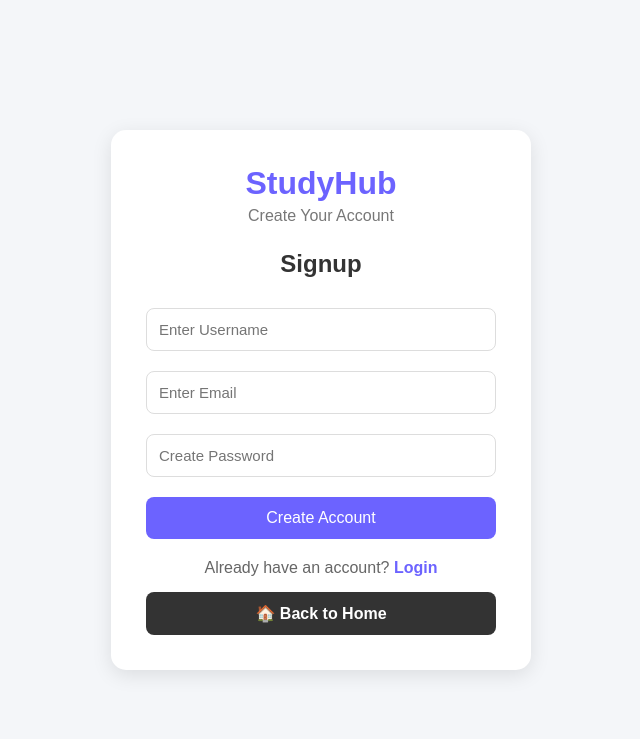
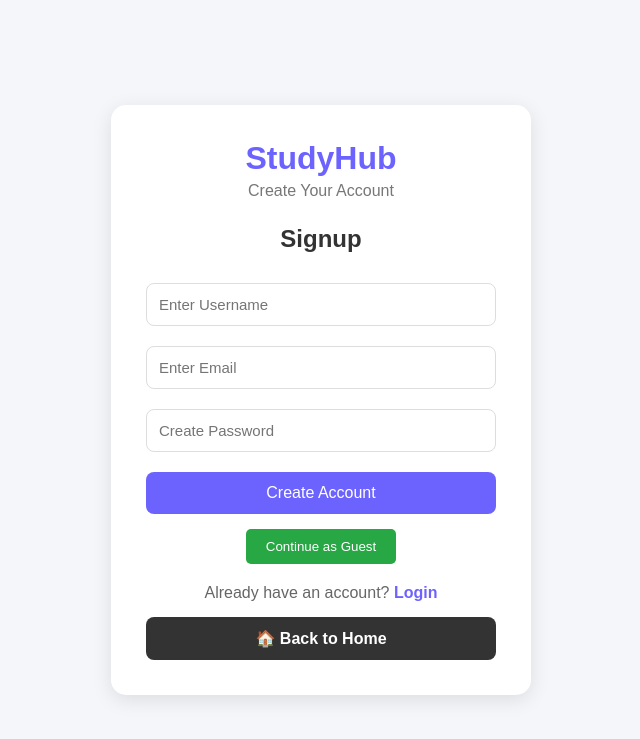
Before and after one commit to JUST11206/flask-tidb, a Flask app: page /signup in a window 1280 px wide. Shown: the top 739 px of the page, without its empty margins (319-959 px from the left). Run offline with Flask 3, Linux system fonts and the light colour scheme.

Commit message:
updated project changes

```diff
--- a/app.py
+++ b/app.py
@@ -164,6 +164,22 @@ def login():
 
 #     return render_template("signup.html")
 
+#this is a temorary guest button for signup
+@app.route('/guest_login')
+def guest_login():
+    session['user'] = "Guest"
+    session['role'] = "guest"
+    return redirect('/dashboard')
+
+@app.route("/dashboard")
+def dashboard():
+
+    user = session.get("user")
+
+    if not user:
+        return redirect("/login")
+
+    return render_template("dashboard.html", username=user)
 #This is 10 june 2026
 
 @app.route("/signup", methods=["GET", "POST"])
@@ -415,6 +431,7 @@ def search():
         results=results
     )
 # Dashboard
+
 @app.route("/dashboard")
 def dash():
 
@@ -435,9 +452,10 @@ def logout():
     return redirect("/login")
 
 #sidebar section
-@app.route("/dashboard")
-def dashboard():
-    return render_template("dashboard.html")
+
+# @app.route("/dashboard")
+# def dashboard():
+#     return render_template("dashboard.html")
 
 @app.route("/notes")
 def note():
--- a/templates/signup.html
+++ b/templates/signup.html
@@ -140,6 +140,27 @@ input:focus{
     margin-bottom:10px;
     text-align:center;
 }
+.guest-btn{
+    display: flex;
+    justify-content: center;
+    margin-top: 15px;
+}
+
+.guest-btn button{
+    padding:10px 20px;
+    background:#28a745;
+    color:white;
+    border:none;
+    border-radius:5px;
+    cursor:pointer;
+}
+@media (max-width: 600px){
+    .guest-btn{
+        width: 100%;
+        display: flex;
+        justify-content: center;
+    }
+}
 </style>
 </head>
 
@@ -185,6 +206,15 @@ input:focus{
         </button>
 
     </form>
+
+<div class="guest-btn">
+    <a href="/guest_login">
+        <button>
+            Continue as Guest
+        </button>
+    </a>
+</div>
+
     <div class="link">
 
         <p>
```
